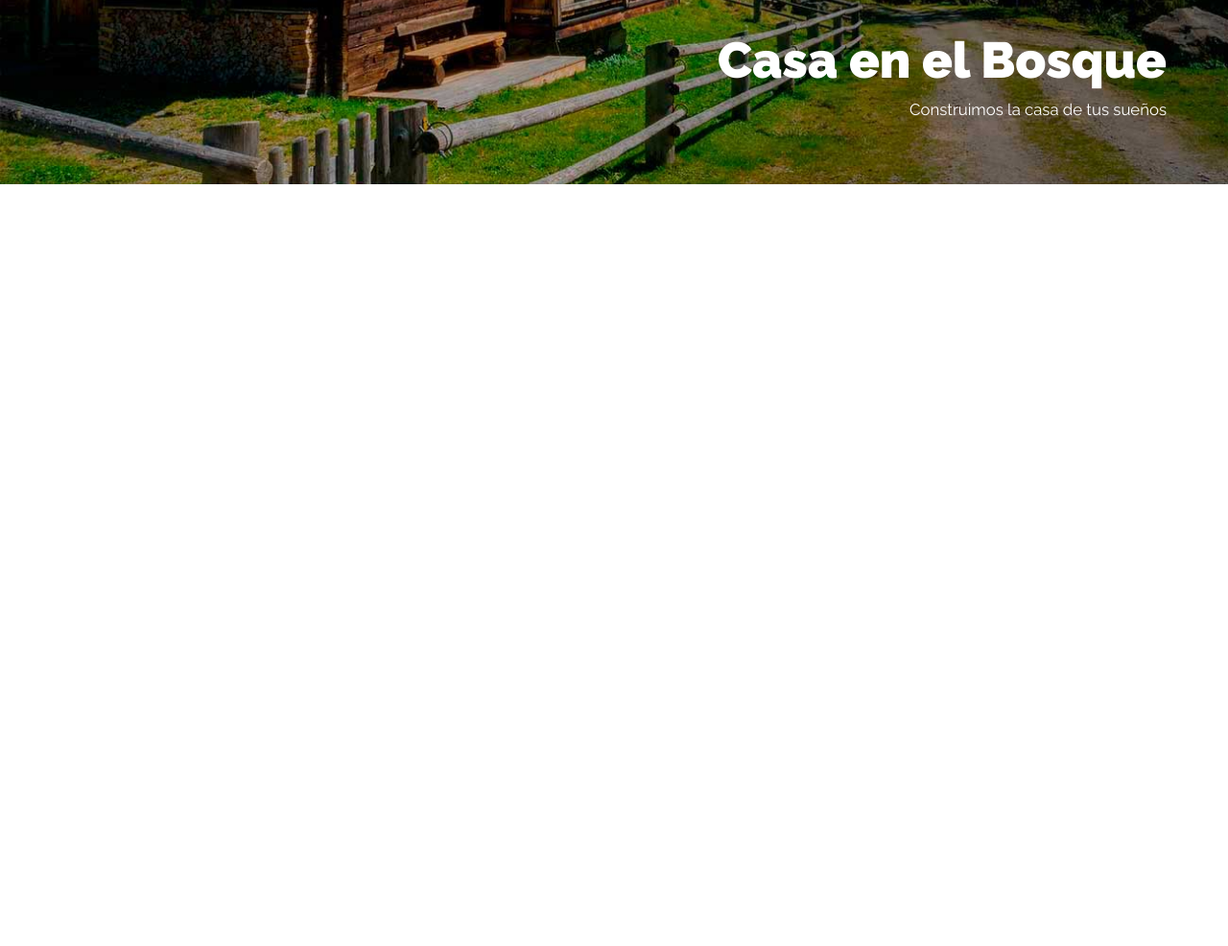
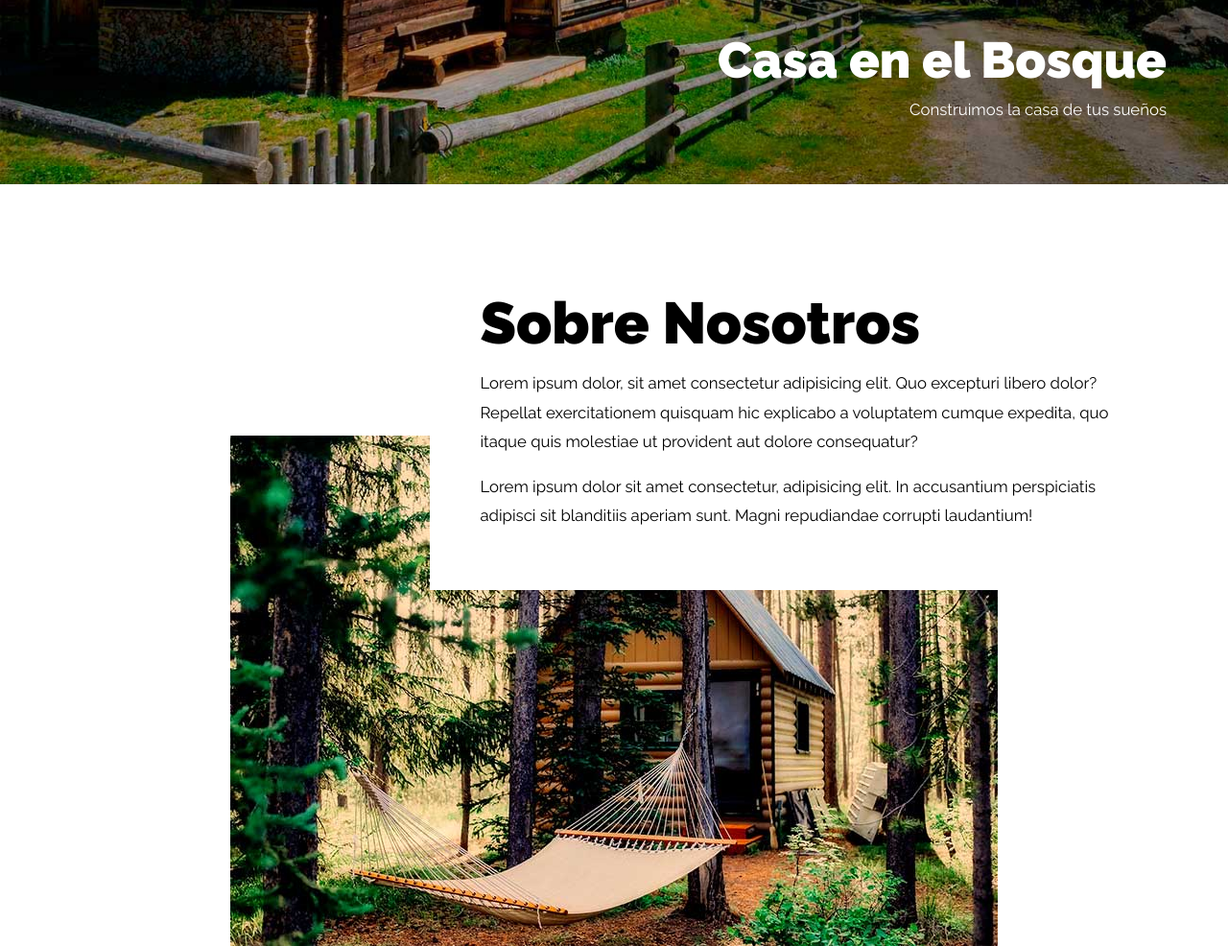
Before and after one commit to lynryunga/ArquitecturaBosque, a plain HTML site: page index.html in a window 1280 px wide. Shown: the part 500-1486 px from the top of the page at 96% size. Before the commit the page ends 800 px from the top, so only its background shows below. Drawn offline with Linux system fonts and the light colour scheme.

Commit message:
1ra Sección Terminada

```diff
--- a/css/styles.css
+++ b/css/styles.css
@@ -20,6 +20,7 @@ body {
 h1, h2, h3 {
   font-weight: 900;
   margin: 1rem 0 4rem 0;
+  line-height: 1;
 }
 h1 {
   font-size: 4.8rem;
@@ -168,6 +169,28 @@ img {
     font-size: 5rem;
   }
 }
-.slogan p{
-
+.nosotros {
+  display: grid;
+  grid-template-rows: repeat(2, 1fr);
+  background-image: url(../img/nosotros.jpg);
+  background-repeat: no-repeat;
+  background-position: bottom center;
 }
+@media (min-width: 768px) {
+  .nosotros {
+    grid-template-columns: repeat(3, 1fr);
+  }
+}
+.contenido-nosotros {
+  background-color: var(--blanco);
+  padding: 5rem;
+}
+@media (min-width: 992px) {
+  .contenido-nosotros {
+    grid-column: 2 / 4;
+  }
+}
+.contenido-nosotros h2,
+.contenido-nosotros p {
+  margin-bottom: 1rem;
+}
--- a/index.html
+++ b/index.html
@@ -35,5 +35,13 @@
       </div>
     </div>
   </header>
+
+  <section class="contenedor mt-5 nosotros">
+    <div class="contenido-nosotros">
+      <h2>Sobre Nosotros</h2>
+      <p>Lorem ipsum dolor, sit amet consectetur adipisicing elit. Quo excepturi libero dolor? Repellat exercitationem quisquam hic explicabo a voluptatem cumque expedita, quo itaque quis molestiae ut provident aut dolore consequatur?</p>
+      <p>Lorem ipsum dolor sit amet consectetur, adipisicing elit. In accusantium perspiciatis adipisci sit blanditiis aperiam sunt. Magni repudiandae corrupti laudantium!</p>
+    </div>
+  </section>
 </body>
 </html>
```
